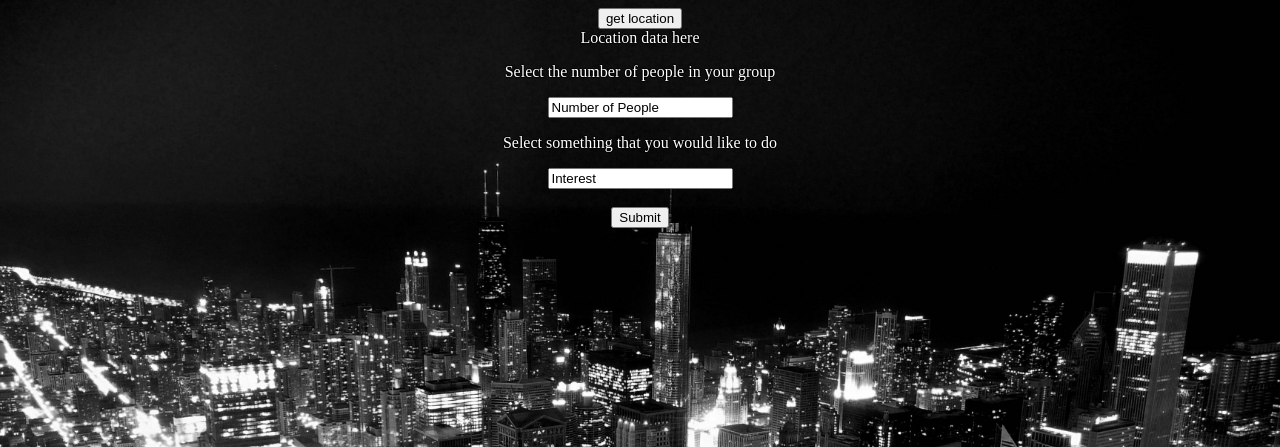
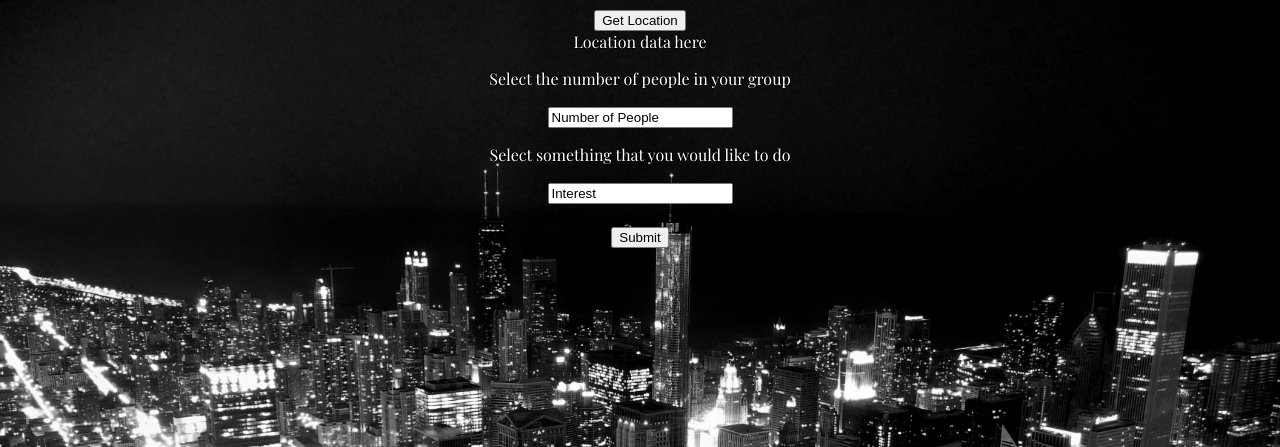
Before and after one commit to GeneralOneill/event-coordinator, a Python web app: template event-coordinator-15-08/templates/main.html in a window 1280 px wide. Shown: the top 447 px of the page. Run offline with Jinja, Linux system fonts and the light colour scheme; the template is opened without the code that fills it, so the values that code supplies are empty.

Commit message:
changed css font

```diff
--- a/event-coordinator-15-08/main.py
+++ b/event-coordinator-15-08/main.py
@@ -46,6 +46,9 @@ class Entertainment(ndb.Model):
 portillos =Food(name = "Portillos", location = "100 W Ontario St, Chicago, IL 60654")
 giordanos =Food(name = "Giordanos", location = "700 E Grand Ave, Chicago, IL 60611")
 
+# portillos.put()
+# giordanos.put()
+
 class MainHandler(webapp2.RequestHandler):
     def get(self):
         template = jinja_environment.get_template('templates/main.html')
--- a/event-coordinator-15-08/stylesheets/style.css
+++ b/event-coordinator-15-08/stylesheets/style.css
@@ -1,7 +1,9 @@
+@import url(http://fonts.googleapis.com/css?family=Playfair+Display:400,700);
 body{
   color: white;
   text-shadow: -1px 0 black, 0 1px black, 1px 0 black, 0 -1px black;
   background-image: url('/images/chicago.jpg');
   background-size: cover;
   text-align: center;
+  font-family: Playfair Display
 }
--- a/event-coordinator-15-08/templates/main.html
+++ b/event-coordinator-15-08/templates/main.html
@@ -5,7 +5,7 @@
     <script src="scripts/geolocation.js"></script>
   </head>
   <body>
-    <input type="button" value="get location" onclick="getUserLocation()"/>
+    <input type="button" value="Get Location" onclick="getUserLocation()"/>
 
     <div id="locationData">
     Location data here
```
Also changed, not shown: 1 other file.
